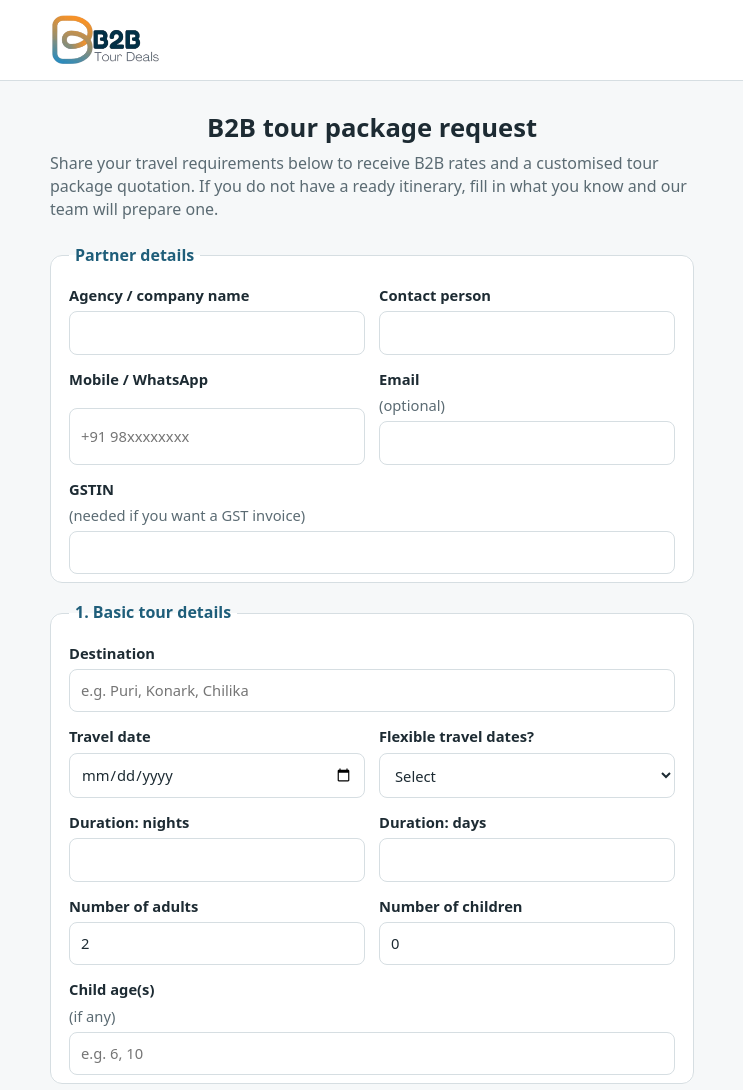
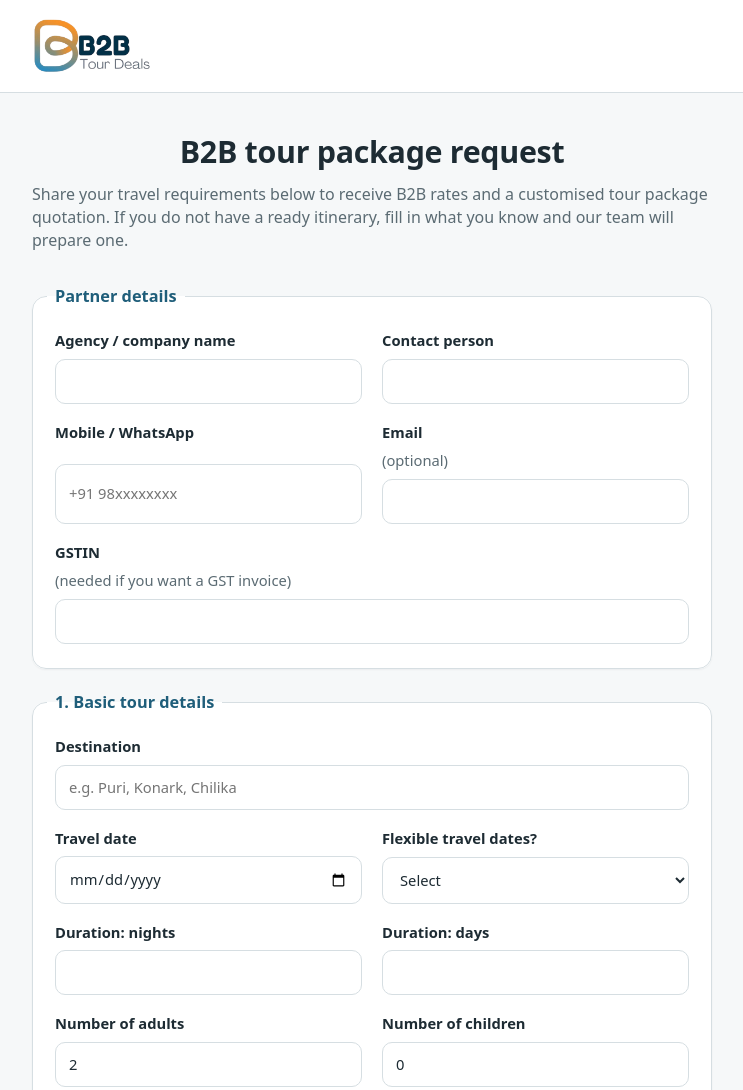
Before and after one commit to kamakshyanegotrip/negotrip-hq, a plain HTML site: page enquiry/index.html in a window 1280 px wide. Shown: the top 1090 px of the page, without its empty margins (268-1011 px from the left). Drawn offline with Linux system fonts and the light colour scheme.

Commit message:
Design pass on B2B query form: spacing, cards, field sizes and header/footer alignment

```diff
--- a/enquiry/index.html
+++ b/enquiry/index.html
@@ -9,24 +9,25 @@
   :root { --ink:#1d2b33; --muted:#5b6b73; --line:#d6dee2; --brand:#1f5e7a; --bg:#f6f8f9; --ok:#1e7a4a; --bad:#a3322b; }
   * { box-sizing: border-box; }
   body { margin:0; font-family: system-ui, -apple-system, "Segoe UI", Roboto, Arial, sans-serif; color:var(--ink); background:var(--bg); line-height:1.45; }
-  main { max-width: 680px; margin: 0 auto; padding: 28px 18px 48px; }
-  h1 { font-size: 1.6rem; margin: 0 0 6px; text-align: center; }
-  .lead { color: var(--muted); margin: 0 0 22px; }
-  form { display:grid; gap:18px; }
-  fieldset { background:#fff; border:1px solid var(--line); border-radius:12px; padding:18px 18px 8px; margin:0; display:grid; gap:14px; }
-  legend { font-weight:700; padding:0 6px; color:var(--brand); }
-  .row { display:grid; gap:14px; grid-template-columns: 1fr 1fr; }
+  main { max-width: 720px; margin: 0 auto; padding: 40px 20px 56px; }
+  h1 { font-size: 1.9rem; line-height: 1.25; letter-spacing: -.01em; margin: 0 0 12px; text-align: center; }
+  .lead { color: var(--muted); margin: 0 0 32px; font-size: 1rem; }
+  form { display:grid; gap:22px; }
+  fieldset { background:#fff; border:1px solid var(--line); border-radius:14px; padding:22px 22px 24px; margin:0; display:grid; gap:18px; box-shadow:0 1px 2px rgba(16,24,40,.05); }
+  legend { font-weight:700; font-size:1.02rem; padding:0 8px; margin-left:-8px; color:var(--brand); }
+  .row { display:grid; gap:18px 20px; grid-template-columns: 1fr 1fr; }
   @media (max-width: 560px) { .row { grid-template-columns: 1fr; } }
-  label { display:grid; gap:5px; font-size:.92rem; font-weight:600; }
+  label { display:grid; gap:7px; font-size:.92rem; font-weight:600; }
   .opt { font-weight:400; color:var(--muted); }
-  input, select, textarea { font: inherit; font-weight:400; padding:10px 11px; border:1px solid var(--line); border-radius:8px; background:#fff; color:var(--ink); width:100%; }
+  input, select, textarea { font: inherit; font-weight:400; padding:11px 13px; min-height:44px; border:1px solid var(--line); border-radius:10px; background:#fff; color:var(--ink); width:100%; }
   textarea { min-height: 70px; resize: vertical; }
   input:focus, select:focus, textarea:focus { outline: 2px solid var(--brand); outline-offset: 0; border-color: transparent; }
   .check { display:flex; gap:10px; align-items:flex-start; font-weight:400; font-size:.9rem; color:var(--muted); }
   .check input { width:auto; margin-top:3px; }
   .hint { font-size:.8rem; color:var(--muted); font-weight:400; margin:0; }
-  .note { background:#fff; border-left:4px solid var(--brand); border-radius:8px; padding:12px 14px; font-size:.92rem; color:var(--muted); margin:0; }
-  button { font: inherit; font-weight:600; background: var(--brand); color:#fff; border:0; border-radius:8px; padding:12px 16px; cursor:pointer; }
+  .note { background:#f1f6f9; border-left:4px solid var(--brand); border-radius:10px; padding:14px 16px; font-size:.92rem; color:var(--muted); margin:0; }
+  button { font: inherit; font-weight:600; background: var(--brand); color:#fff; border:0; border-radius:10px; padding:14px 20px; font-size:1rem; cursor:pointer; }
+  #send { width:100%; }
   button[disabled] { opacity:.6; cursor:default; }
   .status { min-height: 1.4em; font-size:.92rem; }
   .status.bad { color: var(--bad); }
@@ -34,13 +35,13 @@
   .hp { position:absolute; left:-10000px; width:1px; height:1px; overflow:hidden; }
   /* Header with B2B Tour Deals logo (logo.png), footer with the three office addresses. */
   .site-header { background:#fff; border-bottom:1px solid var(--line); }
-  .site-header .wrap { max-width: 680px; margin: 0 auto; padding: 14px 18px; display:flex; align-items:center; gap:12px; }
-  .logo { height: 52px; width: auto; display:block; }
+  .site-header .wrap { max-width: 720px; margin: 0 auto; padding: 18px 20px; display:flex; align-items:center; gap:12px; }
+  .logo { height: 56px; width: auto; display:block; }
   .brand { font-weight:800; font-size:1.25rem; color:var(--brand); letter-spacing:.2px; }
   .brand small { display:block; font-size:.72rem; font-weight:600; color:var(--muted); letter-spacing:.4px; text-transform:uppercase; }
   .site-footer { background:#fff; border-top:1px solid var(--line); margin-top:8px; }
-  .site-footer .wrap { max-width: 680px; margin: 0 auto; padding: 22px 18px 28px; display:grid; gap:14px; grid-template-columns: repeat(auto-fit, minmax(190px, 1fr)); font-size:.88rem; color:var(--muted); }
-    .site-footer strong { display:block; color:var(--ink); font-size:.92rem; margin-bottom:2px; }
+  .site-footer .wrap { max-width: 720px; margin: 0 auto; padding: 28px 20px 32px; display:grid; gap:14px; grid-template-columns: repeat(auto-fit, minmax(190px, 1fr)); font-size:.88rem; color:var(--muted); }
+  .site-footer strong { display:block; color:var(--ink); font-size:.92rem; margin-bottom:4px; }
   .site-footer p { margin:0; }
 </style>
 </head>
```
